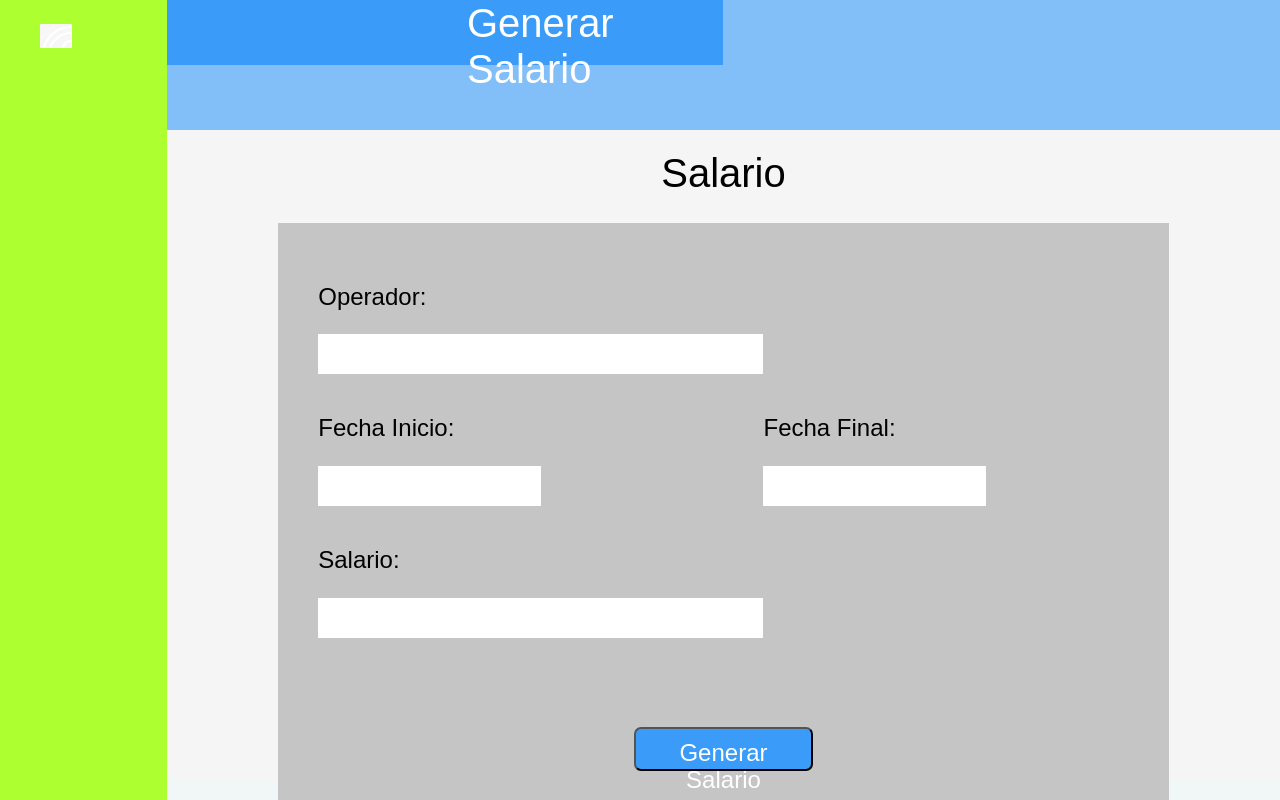
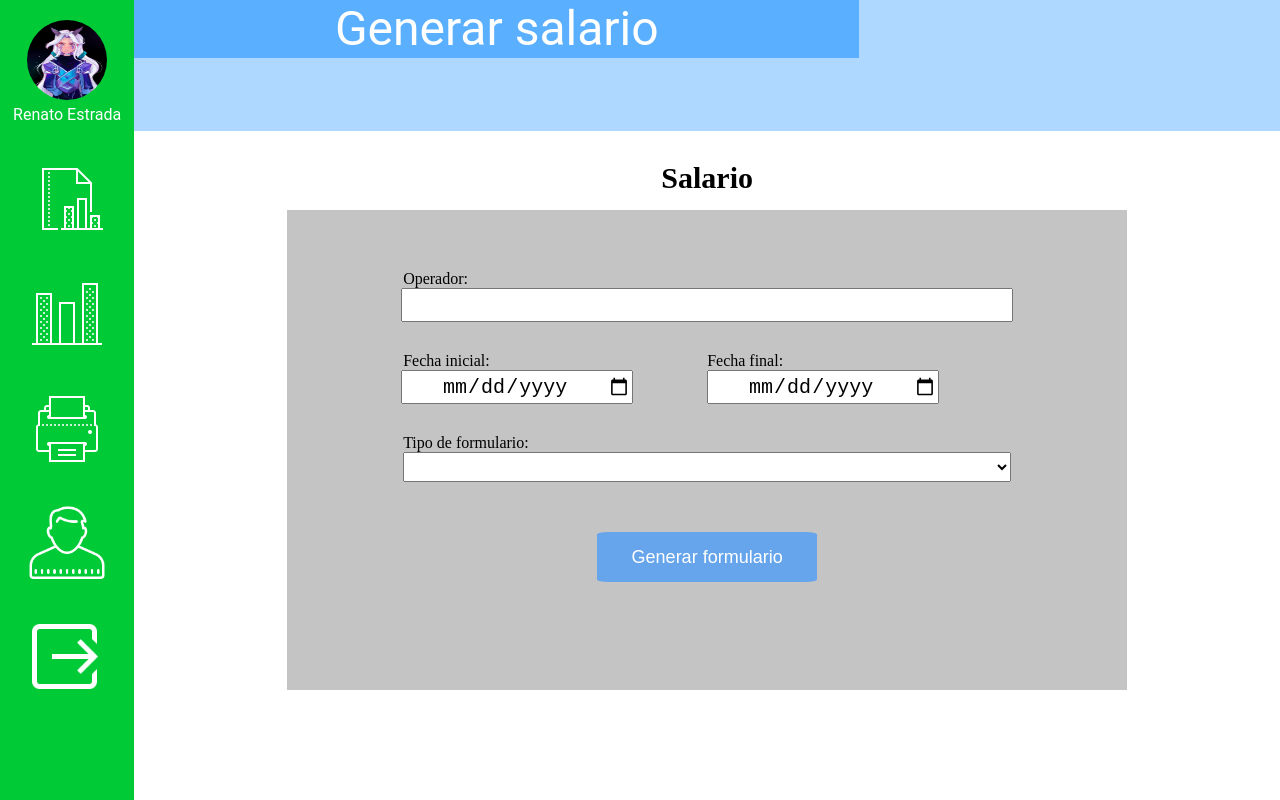
Before and after one commit to DaronP/ProyectoCalzado, an Electron app: page src/html/salary.html in a window 1280 px wide. Shown: the top 800 px of the page. Drawn offline with Linux system fonts and the light colour scheme.

Commit message:
Css de login, signup, mainmenu, salary, informes avanzado

```diff
--- /dev/null
+++ b/src/css/informes.css
@@ -0,0 +1,137 @@
+*{
+    margin: 0;
+    padding: 0;
+}
+
+html ,body {
+    background: none;
+    height: 100%;
+    width: 100%;
+    display: flex;
+}
+
+.board {
+    background: darkcyan;
+}
+
+aside{
+    background: #00CA36;
+    width: 150px;
+    height: 100%;
+}
+
+.circular--portrait {
+    position: relative;
+    width: 80px;
+    height: 80px;
+    overflow: hidden;
+    border-radius: 100%;
+    margin-bottom: 5px;
+}
+
+.profileName {
+    font-family: "Roboto";
+    color: #ffffff;
+}
+
+.space {
+    display: flex;
+    flex-direction: column;
+}
+
+.items{
+    width: 80px;
+    height: 80px;
+    margin-left: auto;
+    margin-right: auto;
+    margin-top: 35px;
+}
+
+.pageTitle{
+    width: 725px;
+    height: 58px;
+    background: #5AB0FF;
+}
+
+.txtpageTitle{
+    font-family: "Roboto";
+    color: #ffffff;
+    font-size: 48px;
+    text-align: center;
+}
+
+nav{
+    background: rgba(90, 176, 255, 0.49);
+    width: 100%;
+    height: 131px;
+    display: flex;
+}
+
+.cuadrado{
+    height: 360px;
+    margin-left: auto;
+    margin-right: auto;
+    background-color: #C4C4C4;
+    width: 760px;
+    padding: 60px 40px;
+}
+/*
+.bodyF{
+    margin-top: 170px;
+    left: 400px;
+    width: 800px;
+}
+*/
+.sub{
+    width: 220px;
+    height: 50px;
+    border-radius: 5%;
+    background-color: #66a5ec;
+    border: none;
+    color: white;
+    font-size: 18px;
+    display: block;
+    margin-top: 50px;
+    margin-left: auto;
+    margin-right: auto;
+}
+
+.topo{
+    margin-left: auto;
+    margin-right: auto;
+    display: flex;
+    flex-direction: column;
+    align-items: center;
+    margin-top: 20px;
+}
+
+.sizeF{
+    width: 80%;
+    height: 30px;
+    margin-left: auto;
+    margin-right: auto;
+    margin-bottom: 30px;
+    display: block;
+}
+
+.centerP{
+    text-align: center;
+    margin-bottom: 15px;
+    margin-top: 30px;
+    font-size: 30px;
+}
+
+.correr{
+    margin-left: 10%;
+}
+
+input{
+    text-align: center;
+    font-size: 20px;
+}
+
+.cuerpo{
+    display: flex;
+    flex-direction: column;
+    width: 100%;
+}
--- a/src/css/mainmenu.css
+++ b/src/css/mainmenu.css
@@ -46,8 +46,6 @@ html ,body {
     height: 100%;
 }
 
-
-
 .button-containers {
     padding: 1rem;
     align-items: center;
@@ -71,7 +69,7 @@ button{
 aside{
     position: relative;
     background: #00CA36;
-    width: 175px;
+    width: 155px;
     height: 100%;
 
 }
@@ -90,24 +88,13 @@ aside{
     height: 131px;
 }
 
-.Circle{
-    width: 110px;
-    height: 110px;
-    display: flex;
-    justify-content: center;
-    align-items: center;
-    background: #4db8ff;
-    border-radius: 100%;
-    position: absolute;
-    top: 15px;
-}
-
 .circular--portrait {
     position: relative;
     width: 80px;
     height: 80px;
     overflow: hidden;
     border-radius: 100%;
+    margin-bottom: 5px;
 }
 
 .profileName {
@@ -116,17 +103,17 @@ aside{
 }
 
 .topo{
-    top: 15px
+    margin-left: auto;
+    margin-right: auto;
+    display: flex;
+    flex-direction: column;
+    align-items: center;
+    margin-top: 20px;
 }
 
 .space {
-    margin-top: 15px;
-    display: grid;
-    justify-content: center;
-    grid-row-gap: 35px;
-    grid-auto-flow: row;
-    align-items: center;
-    padding-left: 10px;
+    display: flex;
+    flex-direction: column;
 }
 
 nav{
@@ -185,23 +172,29 @@ nav{
 }
 
 .items{
-    position: relative;
     width: 80px;
     height: 80px;
+    margin-left: auto;
+    margin-right: auto;
+    margin-top: 35px;
 }
 
 section{
     display: grid;
-    top: 170px;
-    position: absolute;
-    grid-template-columns: 600px 400px;
+    grid-template-columns: 600px 600px;
     grid-column-gap: 20px;
     grid-row-gap: 20px;
-    left: 220px;
     border-radius: 10%;
+    margin: auto;
 }
 
 .graficos{
     width: 581px;
     height: 250px;
 }
+
+.cuerpo{
+    display: flex;
+    flex-direction: column;
+    width: 100%;
+}
--- a/src/css/salary.css
+++ b/src/css/salary.css
@@ -1,159 +1,167 @@
-html, body {
-	font-size: 4px;
-	font-family: sans-serif;
-	height: 100%;
-}
-body {
-background-color: #f1f6f6;
+*{
+    margin: 0;
+    padding: 0;
 }
 
-.Pagina__principal {
-	height: 100%;
+html ,body {
+    background: none;
+    height: 100%;
+    width: 100%;
+    display: flex;
 }
 
-.Contrasenas__imagen {
-	background: url('images/unlock.jpg') no-repeat;
-	padding: 2rem 1rem 5rem 1rem;
-	width: 5rem;
+.board {
+    background: darkcyan;
 }
 
-
-.Contenido {
-	background: #f1f6f6;
-	display: flex;
-	flex-direction: row;
-	justify-content: space-between;
-	overflow: auto;
+aside{
+    background: #00CA36;
+    width: 150px;
+    height: 100%;
 }
 
-.menu_de_opciones {
-	background: greenyellow;
-	width: 15%;
-	height: 1300px;
+.circular--portrait {
+    position: relative;
+    width: 80px;
+    height: 80px;
+    overflow: hidden;
+    border-radius: 100%;
+    margin-bottom: 5px;
 }
 
-li{
-color: #747e7e;
-font-size: 4rem;
-padding: 5rem 16rem 5rem 0rem;
+.profileName {
+    font-family: "Roboto";
+    color: #ffffff;
 }
 
-.Contenido__principal {
-	align-items: stretch;
-	display: flex;
-	flex-direction: column;
-	width: 100%
+.space {
+    display: flex;
+    flex-direction: column;
 }
 
-.Encabezado__contenido {
-	align-items: baseline;
-	background: rgb(130, 191, 248);;
-	display: flex;
-	justify-content: space-between;
-	width: 100%;
-	height: 10%;
+.items{
+    width: 80px;
+    height: 80px;
+    margin-left: auto;
+    margin-right: auto;
+    margin-top: 35px;
 }
 
-.Cuadro_de_titulo {
-	background: rgb(58, 156, 248);
-	margin-top: 0px;
-	width: 50%;
-	height: 50%;
+.pageTitle{
+    width: 725px;
+    height: 58px;
+    background: #5AB0FF;
 }
 
-.Cuadro_de_titulo h2 {
-	color: white;
-	font-family: sans-serif;
-	font-weight: 100;
-	font-size: 10rem;
-	margin-top: 0px;
-	margin-left: 300px;
+.txtpageTitle{
+    font-family: "Roboto";
+    color: #ffffff;
+    font-size: 48px;
+    text-align: center;
 }
 
-.Formulario {
-	background: whitesmoke;
-	margin-bottom: 0px;
-	width: 100%;
-	height: 50%;
+nav{
+    background: rgba(90, 176, 255, 0.49);
+    width: 100%;
+    height: 131px;
+    display: flex;
 }
 
-.Formulario h1{
-	color: black;
-	font-family: sans-serif;
-	font-weight: 100;
-	font-size: 10rem;
-	margin-top: 20px;
-	text-align: center;
+.cuadrado{
+    height: 360px;
+    margin-left: auto;
+    margin-right: auto;
+    background-color: #C4C4C4;
+    width: 760px;
+    padding: 60px 40px;
+}
+/*
+.bodyF{
+    margin-top: 170px;
+    left: 400px;
+    width: 800px;
+}
+*/
+.sub{
+    width: 220px;
+    height: 50px;
+    border-radius: 5%;
+    background-color: #66a5ec;
+    border: none;
+    color: white;
+    font-size: 18px;
+    display: block;
+    margin-top: 50px;
+    margin-left: auto;
+    margin-right: auto;
 }
 
-.Cuadro_de_ingreso {
-	background: rgb(197, 197, 197);
-	margin-left: 10%;
-	margin-right: 10%;
-	height: 120%;
-	padding-top: 5rem;
+.topo{
+    margin-left: auto;
+    margin-right: auto;
+    display: flex;
+    flex-direction: column;
+    align-items: center;
+    margin-top: 20px;
 }
 
-.Cuadro_de_ingreso h3 {
-	color: black;
-	font-family: sans-serif;
-	font-weight: 100;
-	font-size: 6rem;
-	margin-top: 10rem;
-	margin-left: 10rem;
-}
-.fechas_holder {
-	display: flex;
-	width: 100%;
-    flex-direction: row;
-    justify-content: space-between;
-    align-items: baseline;
-}
-.fecha_inicio {
-	width: 50%;
+.sizeF{
+    width: 80%;
+    height: 30px;
+    margin-left: auto;
+    margin-right: auto;
+    margin-bottom: 30px;
+    display: block;
 }
 
-.fecha_final {
-	width: 50%;
-}
-.placeholder {
-	background: white;
-	width: 50%;
-	margin-left: 10rem;
-	margin-right: 10rem;
-	height: 10rem;
+.sizeF2{
+    width: 60%;
+    height: 30px;
+    margin-bottom: 30px;
+	display: block;
+	margin-left: auto;
+	margin-right: auto;
 }
 
-.Generar_salario {
-	background: rgb(58, 156, 248);
-	color: white;
-	font-family: sans-serif;
-	font-weight: 100;
-	font-size: 6rem;
-	border-radius: 7px;
-	height: 5%;
-	padding: 10px 10px 30px 10px;
-	margin-top: 10%;
-	margin-left: 40%;
-	margin-right: 40%;
+.sizeF3{
+    width: 60%;
+    height: 30px;
+    margin-bottom: 30px;
+    display: block;
 }
 
-.usuario__imagen {
-	background: url('icon4.jpeg') no-repeat;
-	width: 5rem;
-	height: 5rem;
-	padding: 1rem 2rem 0rem 1rem;
+.centerP{
+    text-align: center;
+    margin-bottom: 15px;
+    margin-top: 30px;
+    font-size: 30px;
 }
 
-.Usuario__imagen {
-	background: url('images/down_arrow.png') no-repeat;
-	padding: 1rem 2rem 3rem 0rem;
-	width: 10rem;
+.correr{
+    margin-left: 10%;
 }
 
+.correr2{
+    margin-left: 20%;
+}
 
-.Agregar_paquete__imagen {
-	background: url('images/agregar_paquete.png') no-repeat;
-	justify-content: center;
-	padding: 10rem 10rem 10rem 50rem;
+input{
+    text-align: center;
+    font-size: 20px;
 }
+
+.cuerpo{
+    display: flex;
+    flex-direction: column;
+    width: 100%;
+}
+
+.botones{
+    display: flex;
+    align-items: center;
+    justify-content: center;
+}
+
+.columna{
+    width: 50%;
+}
--- a/src/html/salary.html
+++ b/src/html/salary.html
@@ -1,55 +1,88 @@
-<!DOCTYPE HTML>
+<!DOCTYPE html>
 <html>
     <head>
-			<meta http-equiv="Content-Type" content="text/html; charset=UTF-8" />
-			<link rel="stylesheet" href="../css/normalize.css">
+        <meta charset="utf-8">
         <link rel="stylesheet" href="../css/salary.css">
-			<title>Salarios</title>
     </head>
+
     <body>
-		<div class="Pagina__principal">
-			<div class="Contenido">
-				<div class="menu_de_opciones">
-					<ul style="list-style-type:none;">
-						<li><div class="usuario__imagen"></div></li>
-						<li><div class="scanner__imagen"></div></li>
-						<li><div class="dinero__imagen"></div></li>
-						<li><div class="estadisticas__imagen"></div></li>
-					</ul>
-					<div class="menu_de_opciones__pie_de_pagina">
-						<div class="salir__imagen"></div>
+        <aside>
+            <div class="space">
+                <div class="topo">
+                    <input type="image" class="circular--portrait" src="../css/WhatsApp Image 2020-07-15 at 1.01.12 PM.jpg">
+                    <p class="profileName">Renato Estrada</p>
+                </div>
+                <input id="opcion" type="image" class="items" src="../css/icons8-report-file-80.png" value="0" onclick="window.location.href='./informes.html'">
+                <input id="opcion" type="image" class="items" src="../css/icons8-bar-chart-80.png" value="1" onclick="window.location.href='./mainmenu.html'">
+                <input id="opcion" type="image" class="items" src="../css/icons8-print-80.png" value="2">
+                <input id="opcion" type="image" class="items" src="../css/icons8-user-male-128.png" value="3">
+                <input id="opcion" type="image" class="items" src="../css/icons8-exit-96.png" value="4" onclick="window.location.href='./login.html'">
+            </div>
+        </aside>
+        <div class="cuerpo">
+            <nav>
+                <div class="pageTitle">
+                    <p class="txtpageTitle">Generar salario</p>
+                </div>
+            </nav>
+            <div class="bodyF">
+                <h2 class="centerP">Salario</h2>
+                <div class="cuadrado">
+                    <form action="index.html">
+
+                        <div class="txtb">
+                            <p class="correr">Operador:</p>
+                            <input type="number" id="numero-formulario" min="0" class="sizeF">
+                        </div>
+
+						<div class="botones">
+							<div class="columna">
+								<div class="txtb">
+									<p class="correr2">Fecha inicial:</p>
+									<input type="date" id="fecha" class="sizeF2">
 								</div>
 							</div>
-				<div class="Contenido__principal">
-					<div class="Encabezado__contenido">
-						<div class="Cuadro_de_titulo">
-							<h2>Generar Salario</h2>
+
+							<div class="columna">
+								<div class="txtb">
+									<p>Fecha final:</p>
+									<input type="date" id="fecha" class="sizeF3">
 								</div>
-					</div>
-					<div class="Formulario">
-						<h1>Salario</h1>
-						<div class="Cuadro_de_ingreso">
-							<h3>Operador:</h3>
-							<div class="placeholder"></div>
-							<div class="fechas_holder">
-								<div class="fecha_inicio">
-									<h3>Fecha Inicio:</h3>
-									<div class="placeholder"></div>
-								</div>
-
-								<div class="fecha_final">
-									<h3>Fecha Final:</h3>
-									<div class="placeholder"></div>
 							</div>
 
 						</div>
-							<h3>Salario:</h3>
-							<div class="placeholder"></div>
-							<button class="Generar_salario">Generar Salario</button>
+
+                        <div class="txtb">
+                            <p class="correr">Tipo de formulario:</p>
+                            <select id="tipoF" class="sizeF">
+                                <option value=" "> </option>
+                                <option value="0">Vulcanizado</option>
+                                <option value="1">Empaque</option>
+                            </select>
+                        </div>
+                        <input type="button" id="Submit" value="Generar formulario" class="sub" onclick="generarInforme()">
+                    </form>
                 </div>
             </div>
         </div>
-			</div>
-		</div>
+        <script>
+            function generarInforme(){
+                var tipoInforme = document.getElementById('tipoF').value;
+                if(tipoInforme === '0'){
+                    window.location.href = "vulcanizado.html";
+                }else if(tipoInforme === '1'){
+                    window.location.href = ("manualForm.html");
+                }else{
+                    alert("Por favor seleccione un tipo de formulario");
+                }
+            }
+
+            function quit(){
+                const { app } = require('electron')
+                app.on('window-all-closed', () => {
+                    app.quit()
+                })
+            }
+        </script>
     </body>
 </html>
--- a/src/js/Usuario.js
+++ b/src/js/Usuario.js
@@ -30,7 +30,7 @@ var db_config ={
     user: 'root',
     passwor: 'Hola123@', //CAMBIAR ESTA CONTRASEÑA
     port: 3306,
-    database: 'prensas'
+    database: 'users'
 }
 */
 
--- a/src/js/empaque.js
+++ b/src/js/empaque.js
@@ -16,7 +16,7 @@ var db_config ={
     user: 'root',
     passwor: 'Hola123@', //CAMBIAR ESTA CONTRASEÑA
     port: 3306,
-    database: 'prensas'
+    database: 'polimeros'
 }
 */
 var sequelize = new Sequelize('mysql://'+db_config.user+':'+db_config.passwor
--- a/src/js/login.js
+++ b/src/js/login.js
@@ -17,7 +17,7 @@ var db_config ={
    user: 'root',
    passwor: 'Hola123@', //CAMBIAR ESTA CONTRASEÑA
    port: 3306,
-   database: 'prensas'
+   database: 'users'
 }
 */
 
```
Also changed, not shown: src/html/SignUp.html (+1 -1 lines), src/html/informes.html (added, +76 -0 lines), src/html/mainmenu.html (+6 -3 lines), src/css/icons8-bar-chart-80.png (added), src/css/icons8-graph-100.png (added), src/js/informes.js (added). Lines whose indentation alone changed are shown as unchanged.
